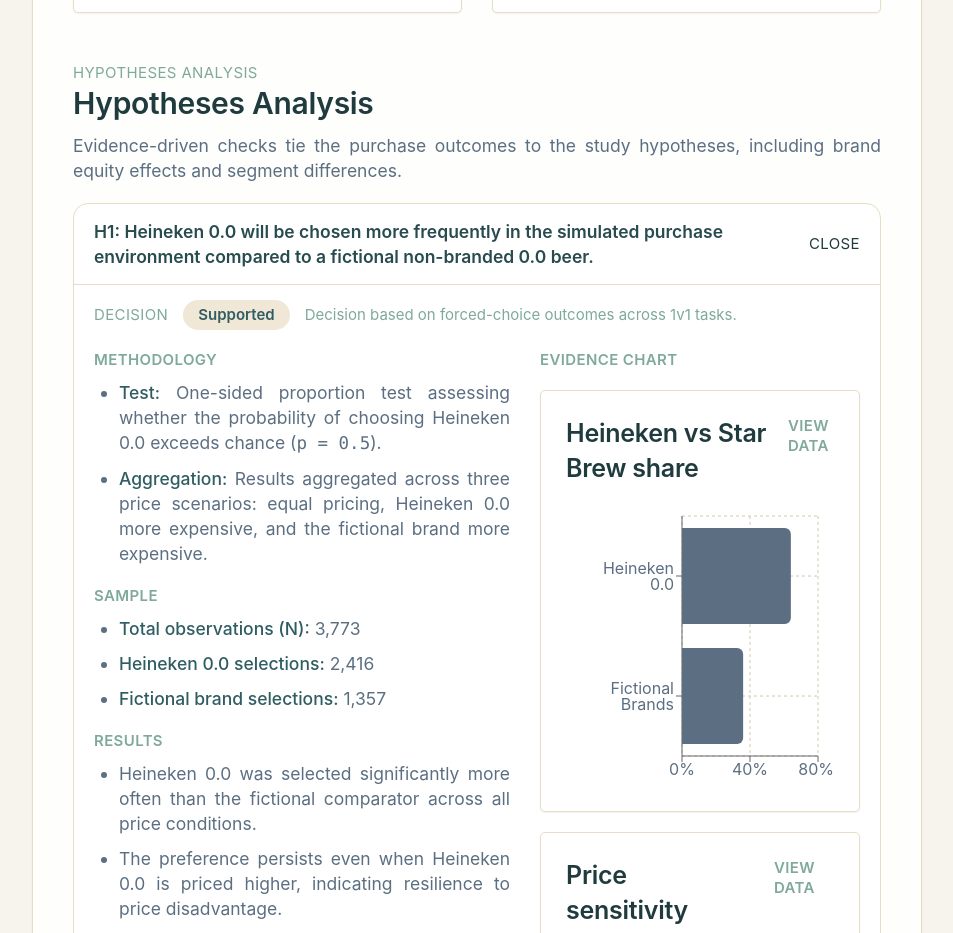
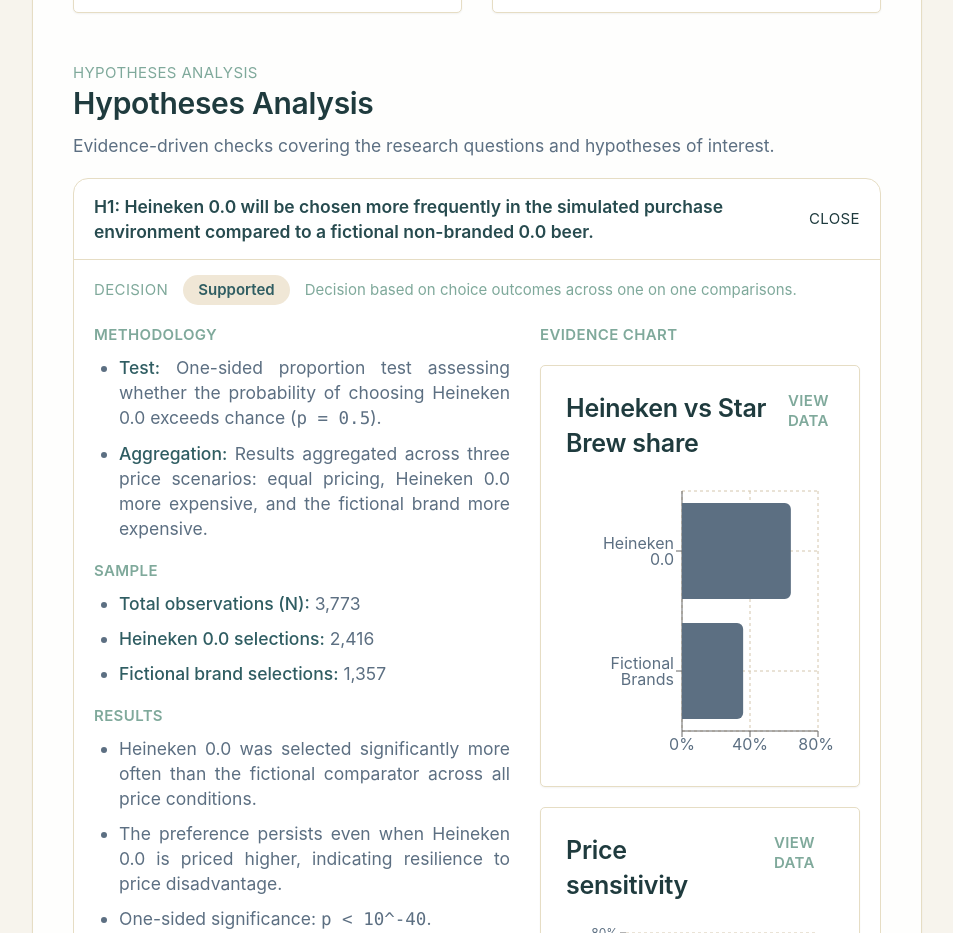
Before and after one commit to jose-laveaga/Heineken-study, a React (Vite) app: page / in a window 1280 px wide. Shown: the part 7560-8493 px from the top of the page, without its empty margins (28-981 px from the left). Built offline with nearby package versions, Linux system fonts and the light colour scheme.

Commit message:
chore: research questions were not written correctly and left over TODO's were removed

```diff
--- a/src/components/explorers/ResultsHypotheses.tsx
+++ b/src/components/explorers/ResultsHypotheses.tsx
@@ -3,7 +3,7 @@
 import GroupedBarChart from '../charts/GroupedBarChart';
 import HorizontalBarChart from '../charts/HorizontalBarChart';
 import BoxPlotChart from '../charts/BoxPlotChart';
-import { computeH2Metrics, computeH3Interaction, segmentByDrinkingHabit } from '../../utils/analysis';
+import { computeH2Metrics, computeH3Interaction } from '../../utils/analysis';
 import { formatPercent, toPercentFromShare, toShareFromPercent, PARTICIPANT_SAMPLE_SIZE } from '../../utils/participantMetrics';
 
 const h1SelectionShares = [
@@ -75,7 +75,6 @@
 const ResultsHypotheses = () => {
   const experimentData = undefined;
   const h2Metrics = computeH2Metrics(experimentData);
-  const h3Segments = segmentByDrinkingHabit(experimentData);
   const h3Interaction = computeH3Interaction(experimentData);
   const h2Decision = 'Supported';
   const h3Decision = 'Not Supported';
@@ -93,8 +92,6 @@
         h2Metrics.modelSummary ? h2Metrics.modelSummary : null
       ].filter((item): item is string => Boolean(item))
     : [
-        'Pending / Needs Data Hookup — connect perception metrics (trustworthiness, quality, taste) to Heineken choice or likelihood.',
-        'TODO: wire experiment response data into computeH2Metrics(data).'
       ];
   const h3InteractionDetails = h3Interaction.available
     ? [
@@ -103,9 +100,7 @@
         `Interaction effect (mother brand × regular drinker): ${h3Interaction.interactionEffect?.toFixed(2) ?? 'TBD'}`
       ]
     : [
-        'Pending / Needs Data Hookup — segment response data by drinking habit (non-drinker, occasional, regular).',
-        `Current segment counts: non-drinkers ${h3Segments.non_drinkers.length}, occasional ${h3Segments.occasional.length}, regular ${h3Segments.regular.length}.`,
-        'TODO: estimate interaction between mother-brand lift and regular-drinker segment.'
+
       ];
 
   return (
@@ -114,8 +109,7 @@
         <p className="text-xs uppercase tracking-wide text-slate-500">Hypotheses Analysis</p>
         <h3 className="text-2xl font-semibold text-slate-900">Hypotheses Analysis</h3>
         <p className="mt-2 text-sm text-slate-600">
-          Evidence-driven checks tie the purchase outcomes to the study hypotheses, including brand equity effects
-          and segment differences.
+          Evidence-driven checks covering the research questions and hypotheses of interest.
         </p>
       </div>
       <Accordion
@@ -131,7 +125,7 @@
                   <span className={`rounded-full px-3 py-1 text-xs font-semibold ${badgeStyles.Supported}`}>
                     Supported
                   </span>
-                  <span className="text-xs text-slate-500">Decision based on forced-choice outcomes across 1v1 tasks.</span>
+                  <span className="text-xs text-slate-500">Decision based on choice outcomes across one on one comparisons.</span>
                 </div>
                 <div className="grid gap-6 lg:grid-cols-[minmax(0,1.3fr)_minmax(0,1fr)]">
                   <div className="space-y-4">
--- a/src/data/narrative.json
+++ b/src/data/narrative.json
@@ -8,8 +8,8 @@
     "This project uses a mixed-method research design that combines a controlled laboratory experiment, a field experiment, questionnaires, and qualitative interviews. These methods produce primary data that will be supplemented with secondary data from Heineken. Together, the findings are expected to provide actionable insights for marketing strategy, product positioning, and consumer behavior analysis, supporting Heineken’s efforts to expand its presence in the zero-alcohol market and to better understand broader patterns of non-alcoholic beverage adoption."
   ],
   "researchQuestions": [
-    {"id": "RQ1", "text": "How do sustainability signals change selection rates in 1v1 and multi-brand tasks?"},
-    {"id": "RQ2", "text": "Which shopper segments consistently exceed defined pick-rate thresholds?"}
+    {"id": "RQ1", "text": "How does having an established alcohol mother-brand influence consumer choice, purchase intent, and perception of 0.0 beer?"},
+    {"id": "RQ2", "text": "Does the effect differ depending on drinking habits (regular drinkers, occasional drinkers, non-drinkers)?"}
   ],
   "hypotheses": [
     {"id": "H1", "text": "Heineken 0.0 will be chosen more frequently in the simulated purchase environment compared to a fictional non-branded 0.0 beer."},
```
